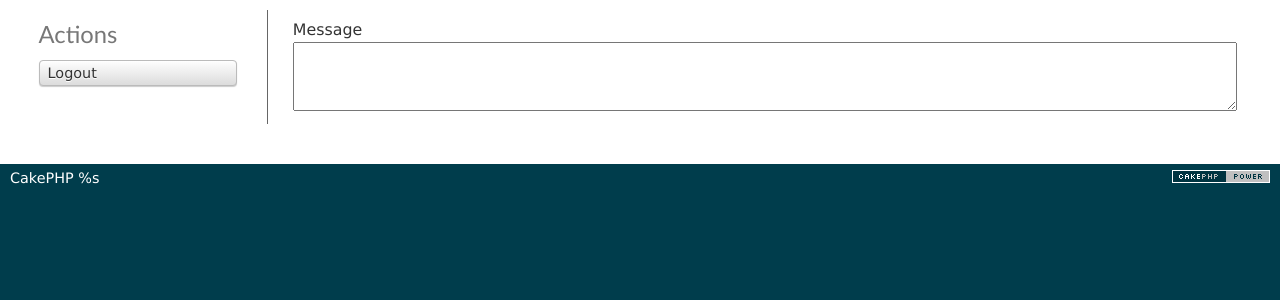
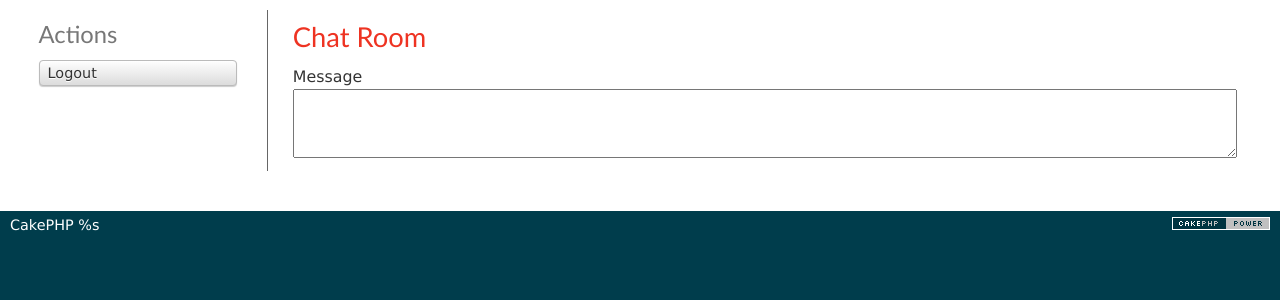
Before and after one commit to iapx86/chat, a CakePHP app: the page made by app/View/Data/room.ctp in a window 1280 px wide. Shown: the part 47-347 px from the top of the page. Run offline with PHP 8.4 and a stand-in for CakePHP, Linux system fonts and the light colour scheme; the template is opened without the code that fills it, so the values that code supplies are empty; form fields are guessed from the names that the template uses; some libraries are stand-ins or nearby versions.

Commit message:
タイトルを表示する

```diff
--- a/app/View/Data/room.ctp
+++ b/app/View/Data/room.ctp
@@ -1,6 +1,7 @@
 <?php echo $this->Html->script('http://code.jquery.com/jquery-2.0.0.min.js'); ?>
 <?php echo $this->Html->script('room'); ?>
 <div class="data form">
+	<h2><?php echo __('Chat Room'); ?></h2>
 	<?php
 	echo $this->Form->hidden('user_id' ,array('value' => $user['id']));
 	echo $this->Form->hidden('role' ,array('value' => $user['role']));
```
